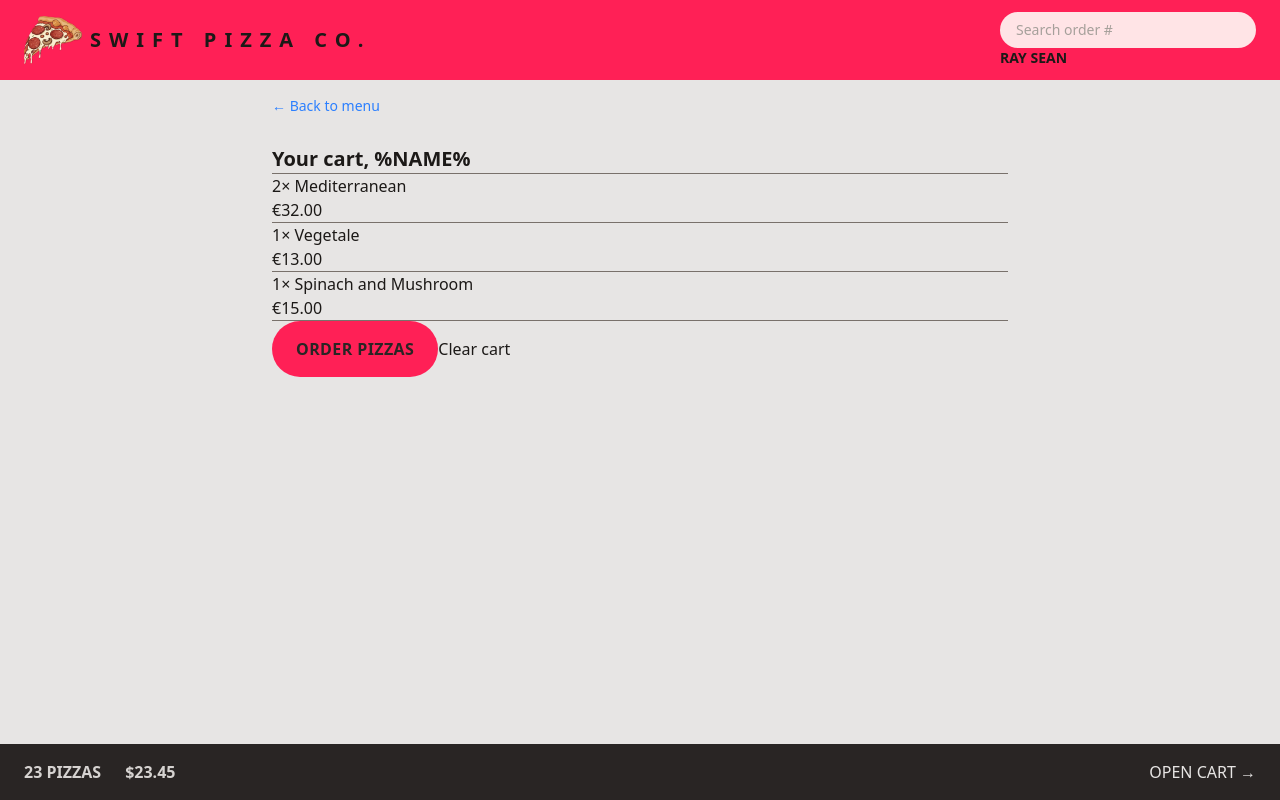
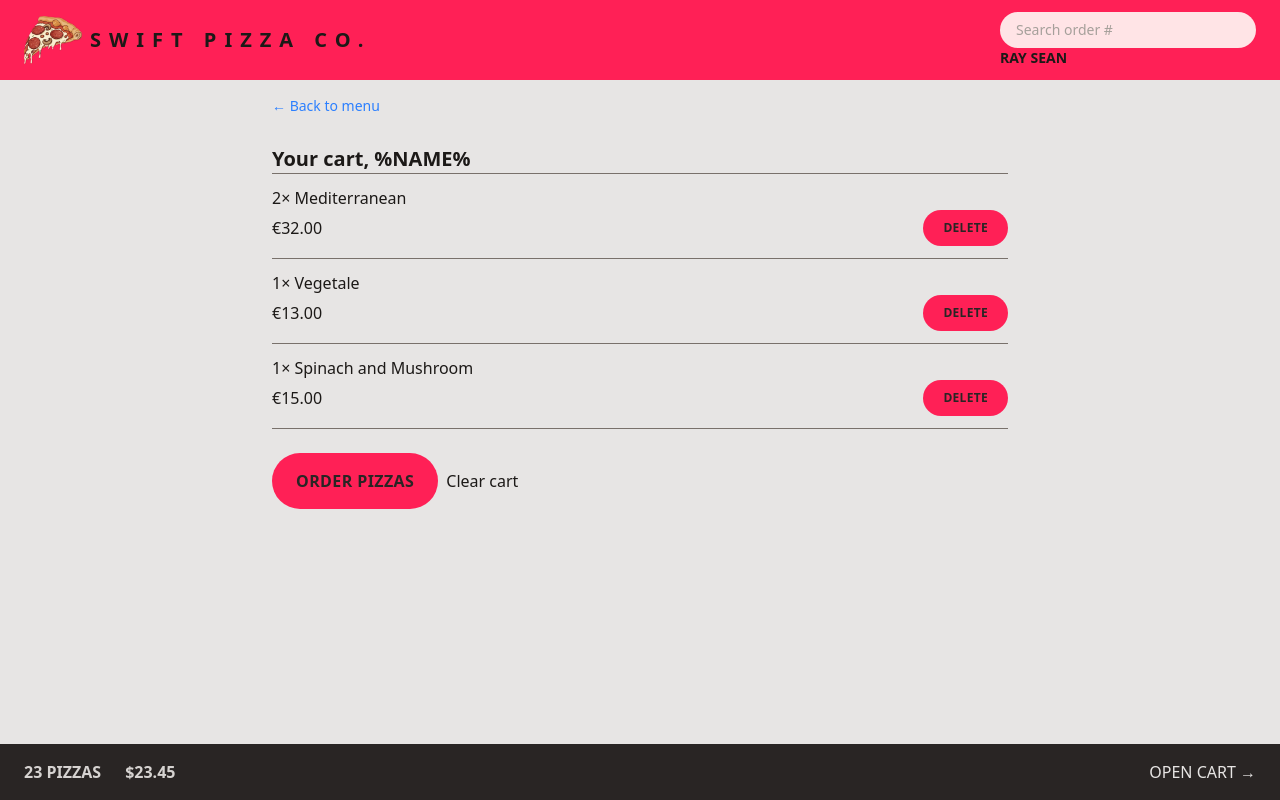
Before and after one commit to enochrx/fast-pizza-app, a React (Vite) app: page /cart in a window 1280 px wide. Built offline with nearby package versions, Linux system fonts and the light colour scheme.

Commit message:
styled the menu and button

```diff
--- a/src/features/cart/Cart.jsx
+++ b/src/features/cart/Cart.jsx
@@ -40,7 +40,7 @@ function Cart() {
           <CartItem key={item.pizzaId} item={item} />
         ))}
       </ul>
-      <div>
+      <div className="mt-6 space-x-2">
         <Button to="/order/new" type="primary">
           Order pizzas
         </Button>
--- a/src/features/cart/CartItem.jsx
+++ b/src/features/cart/CartItem.jsx
@@ -1,15 +1,17 @@
+import Button from "../../ui/Button";
 import { formatCurrency } from "../../utilities/helpers";
 
 function CartItem({ item }) {
   const { pizzaId, name, quantity, totalPrice } = item;
 
   return (
-    <li>
+    <li className="py-3">
       <p>
         {quantity}&times; {name}
       </p>
-      <div>
+      <div className="flex items-center justify-between">
         <p>{formatCurrency(totalPrice)}</p>
+        <Button type="small">Delete</Button>
       </div>
     </li>
   );
```
